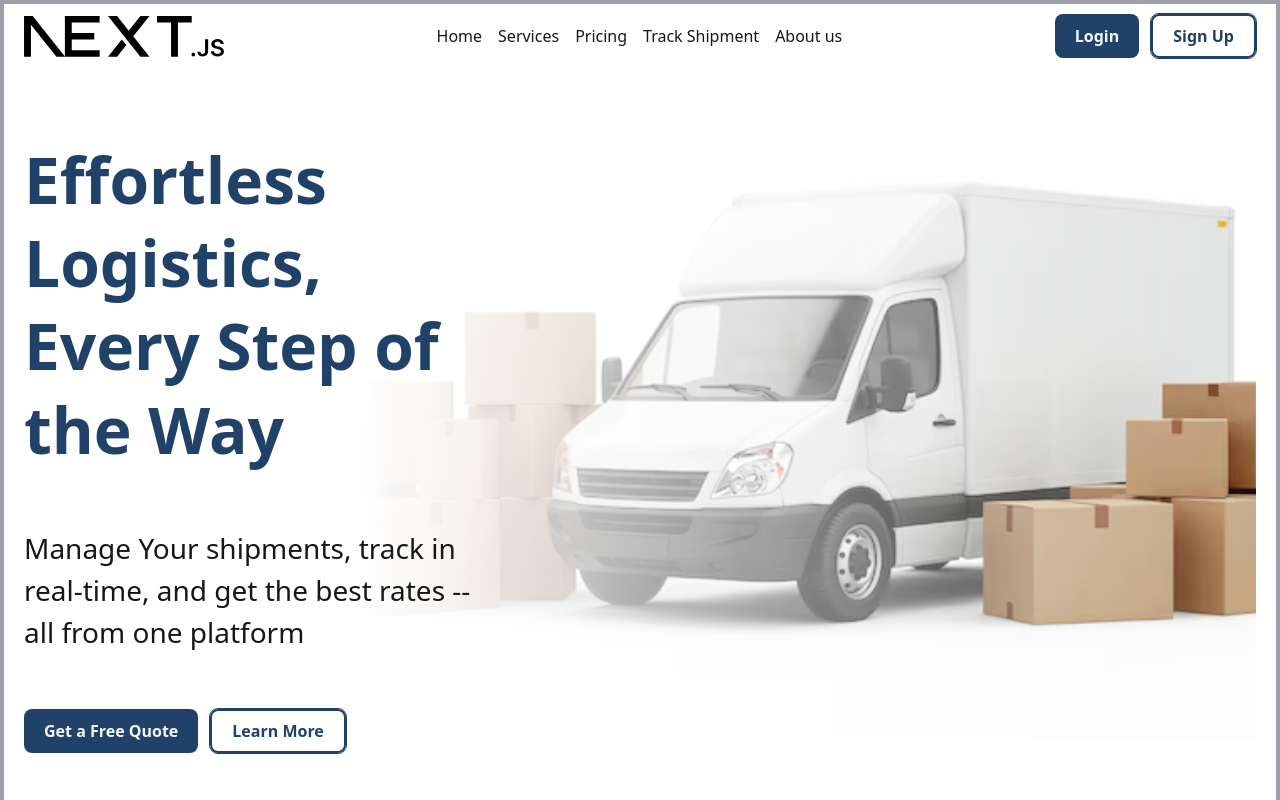
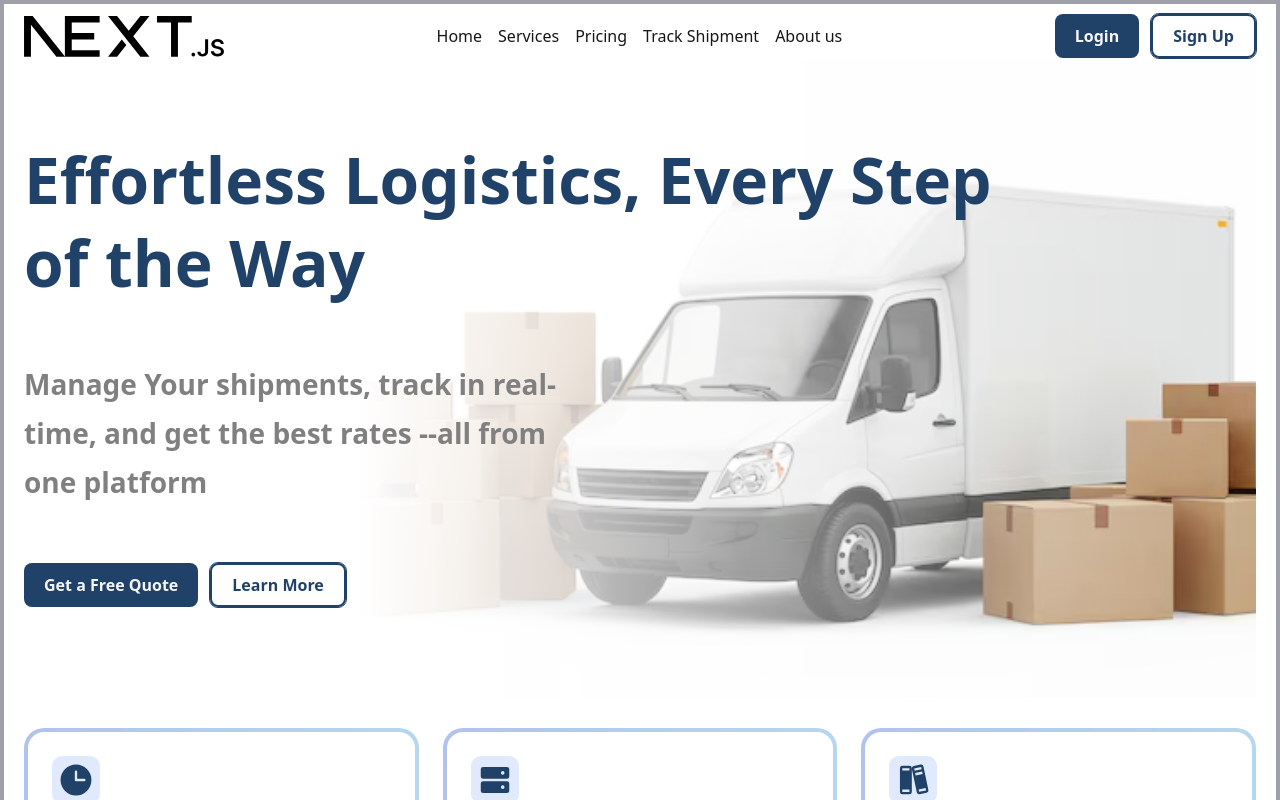
Before and after one commit to PouryaSoleimani/NEXT__JS__BOOTCAMP, a Next.js app: page /advanced-css in a window 1280 px wide. Shown: the top 800 px of the page. Built offline with nearby package versions, Linux system fonts and the light colour scheme.

Commit message:
ADVANCED__CSS

```diff
--- a/styles/hero-2.css
+++ b/styles/hero-2.css
@@ -46,7 +46,7 @@
       h1 {
          color: var(--primary);
 
-         max-inline-size: 38%;
+         max-inline-size: clamp(40%, 45%, 50%);
 
          font-size: clamp(4rem, 2rem, 1rem);
          font-weight: 800;
@@ -56,10 +56,9 @@
 
       p {
          max-inline-size: 37%;
-
+         color: #808080;
+         font-weight: 600;
          font-size: 1.75rem;
-         font-weight: 400;
-
          line-height: 1.5;
       }
 
@@ -104,6 +103,45 @@
    }
 }
 
+@media (max-width: 1440px) {
+   .hero {
+      .hero-content {
+         h1 {
+            max-inline-size: 50%;
+         }
+         p {
+            max-inline-size: 47%;
+         }
+      }
+   }
+}
+
+@media (max-width: 1280px) {
+   .hero {
+      .hero-content {
+         h1 {
+            max-inline-size: 80%;
+         }
+         p {
+            max-inline-size: 45%;
+            line-height: 1.75;
+         }
+      }
+   }
+}
+
+@media (max-width: 1024px) {
+   .hero {
+      .hero-content {
+         h1 {
+            max-inline-size: 80%;
+         }
+         p {
+            max-inline-size: 80%;
+         }
+      }
+   }
+}
 @media (max-width: 768px) {
    .hero {
       .hero-content {
```
